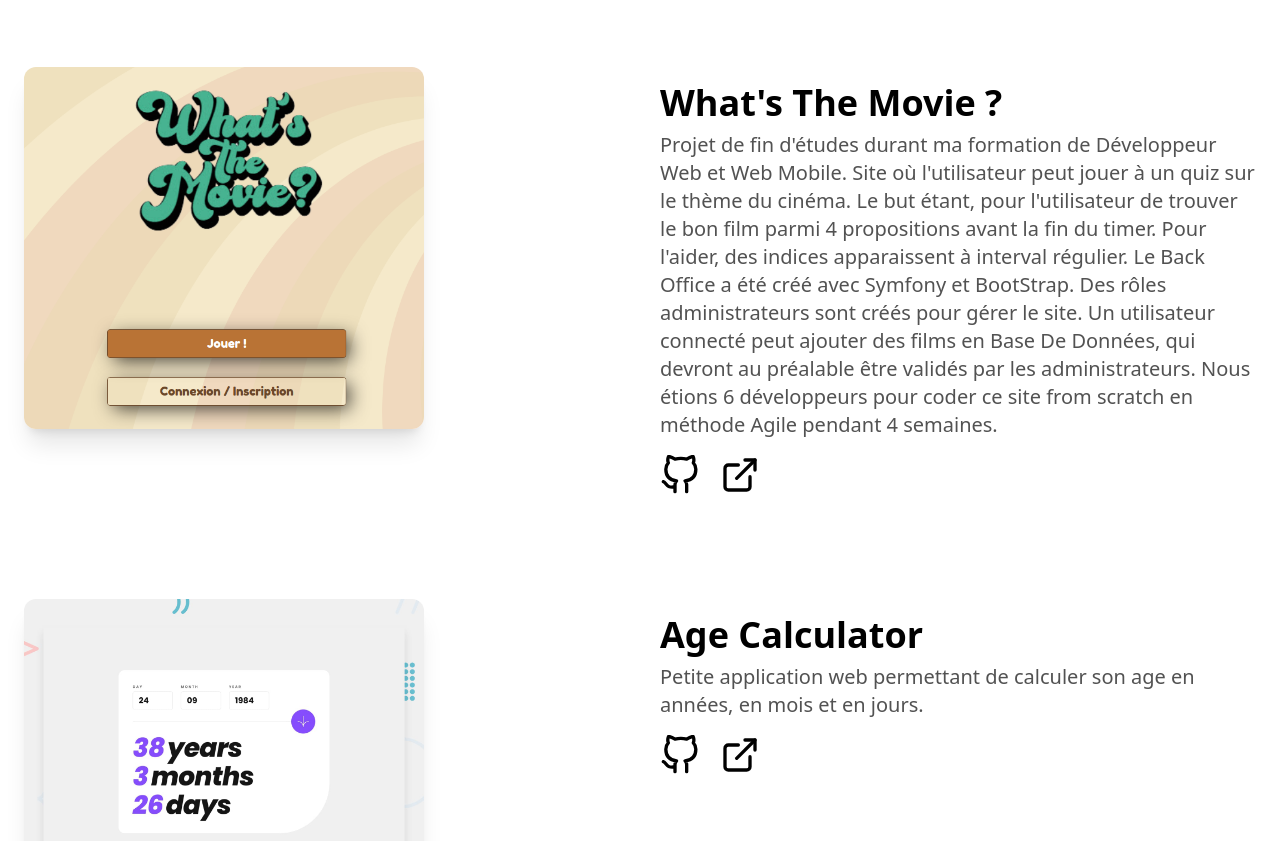
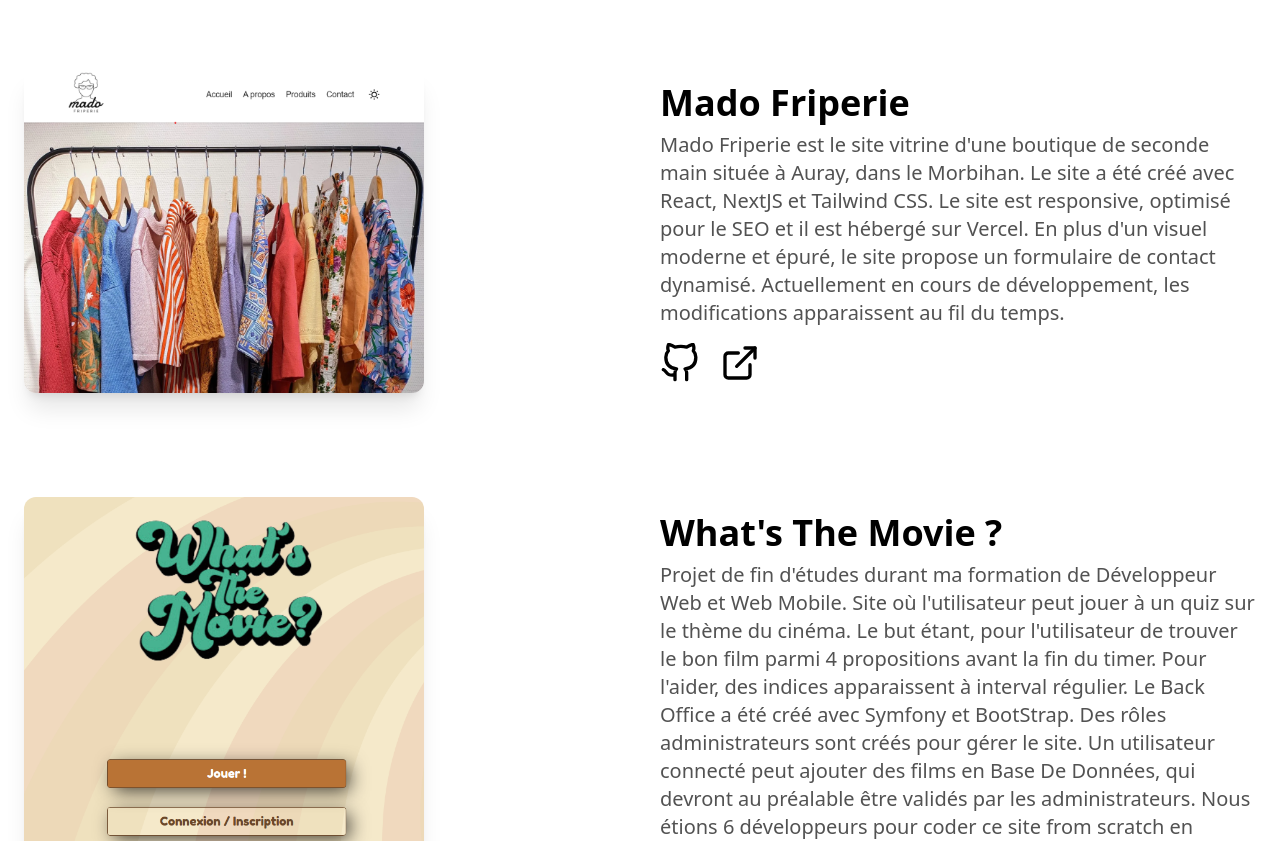
Before and after one commit to PierrealFOY/portfolio_next, a Next.js app: page / in a window 1280 px wide. Shown: the part 2540-3381 px from the top of the page. Built offline with nearby package versions, Linux system fonts and the light colour scheme.

Commit message:
Projet mado friperie ajouté dans la section Projet.

```diff
--- a/components/ProjectsSection.tsx
+++ b/components/ProjectsSection.tsx
@@ -13,18 +13,26 @@
 
 const projects = [
     {
+        name: "Mado Friperie",
+        description: " Mado Friperie est le site vitrine d'une boutique de seconde main située à Auray, dans le Morbihan. Le site a été créé avec React, NextJS et Tailwind CSS. Le site est responsive, optimisé pour le SEO et il est hébergé sur Vercel. En plus d'un visuel moderne et épuré, le site propose un formulaire de contact dynamisé. Actuellement en cours de développement, les modifications apparaissent au fil du temps. ",
+        image:      "/photo-site-friperie.png",
+        link:       "https://mado-friperie.vercel.app/",
+        gitRepo:    "https://github.com/PierrealFOY/mado_friperie_nextjs",
+    },
+    {
         name: "What's The Movie ?",
-        description: " Projet de fin d'études durant ma formation de Développeur Web et Web Mobile. Site où l'utilisateur peut jouer à un quiz sur le thème du cinéma. Le but étant, pour l'utilisateur de trouver le bon film parmi 4 propositions avant la fin du timer. Pour l'aider, des indices apparaissent à interval régulier. Le Back Office  a été créé avec Symfony et BootStrap. Des rôles administrateurs sont créés pour gérer le site. Un utilisateur connecté peut ajouter des films en Base De Données, qui devront au préalable être validés par les administrateurs. Nous étions 6 développeurs pour coder ce site from scratch en méthode Agile pendant 4 semaines. ",
+        description: " Projet de fin d'études durant ma formation de Développeur Web et Web Mobile. Site où l'utilisateur peut jouer à un quiz sur le thème du cinéma. Le but étant, pour l'utilisateur de trouver le bon film parmi 4 propositions avant la fin du timer. Pour l'aider, des indices apparaissent à interval régulier. Le Back Office  a été créé avec Symfony et BootStrap. Des rôles administrateurs sont créés pour gérer le site. Un utilisateur connecté peut ajouter des films en Base De Données, qui devront au préalable être validés par les administrateurs. Nous étions 6 développeurs pour coder ce site from scratch en méthode Agile pendant 4 semaines. Ne pouvant pas héberger le serveur du back-office pour des raisons techniques, le site reste accessible de manière limitée. Pour plus d'informations ou pour une démonstration, n'hésitez pas à me contacter. ",
         image: "/wtmImage.png",
-        link: "https://whats-the-movie.timothe-bequet.fr/",
-        // gitRepo: ""
+        link:           "https://whats-the-movie-front-perso-pierrealfoy.vercel.app/",
+        gitRepo:        "https://github.com/PierrealFOY/whats-the-movie-front-perso",
+        gitRepoBack:    "https://github.com/PierrealFOY/whats-the-movie-back-perso",
     },
     {
         name: "Age Calculator",
         description: "Petite application web permettant de calculer son age en années, en mois et en jours. ",
         image: "/ageCalculator.jpg",
-        link: "https://pierrealfoy.github.io/Age_Calculator_Js/",
-        gitRepo: "https://github.com/PierrealFOY/Age_Calculator_Js/"
+        link:       "https://pierrealfoy.github.io/Age_Calculator_Js/",
+        gitRepo:    "https://github.com/PierrealFOY/Age_Calculator_Js/"
     },
 ]
 
```
Also changed, not shown: public/photo-site-friperie.png (added).
